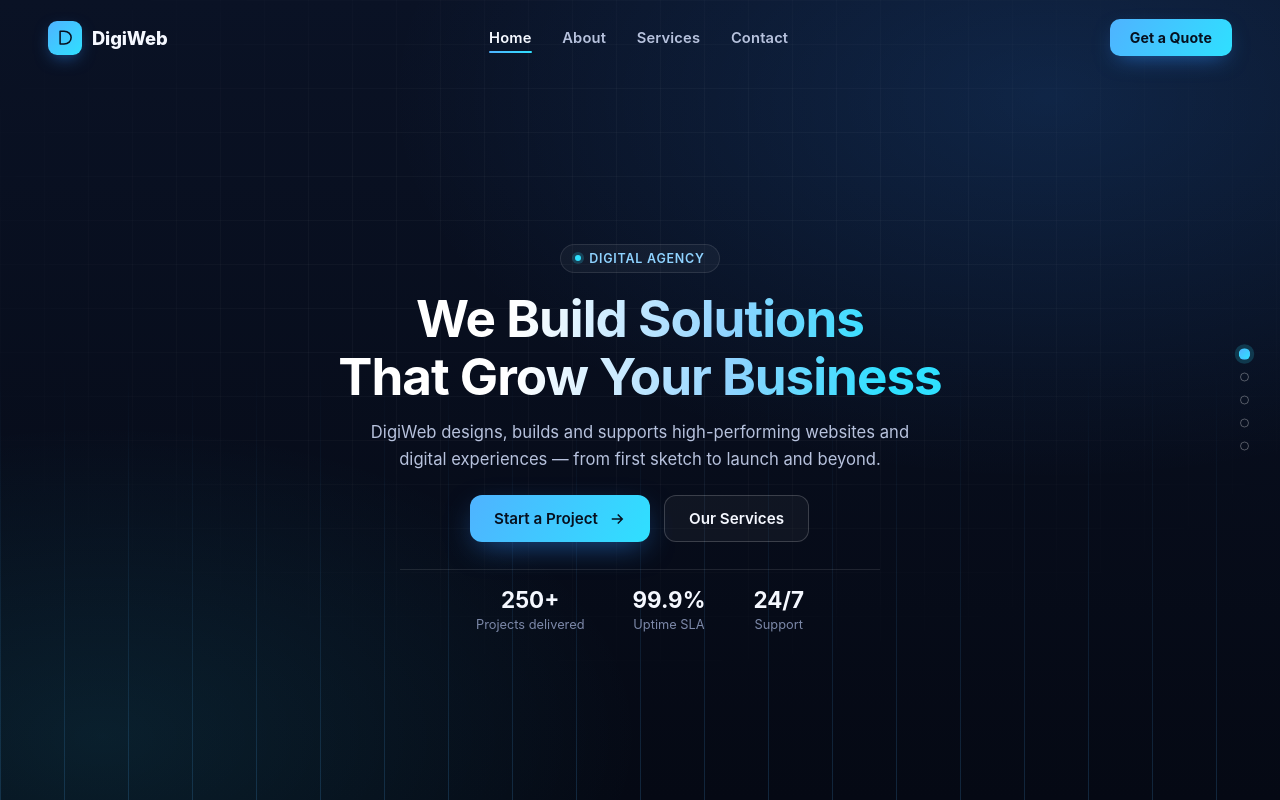
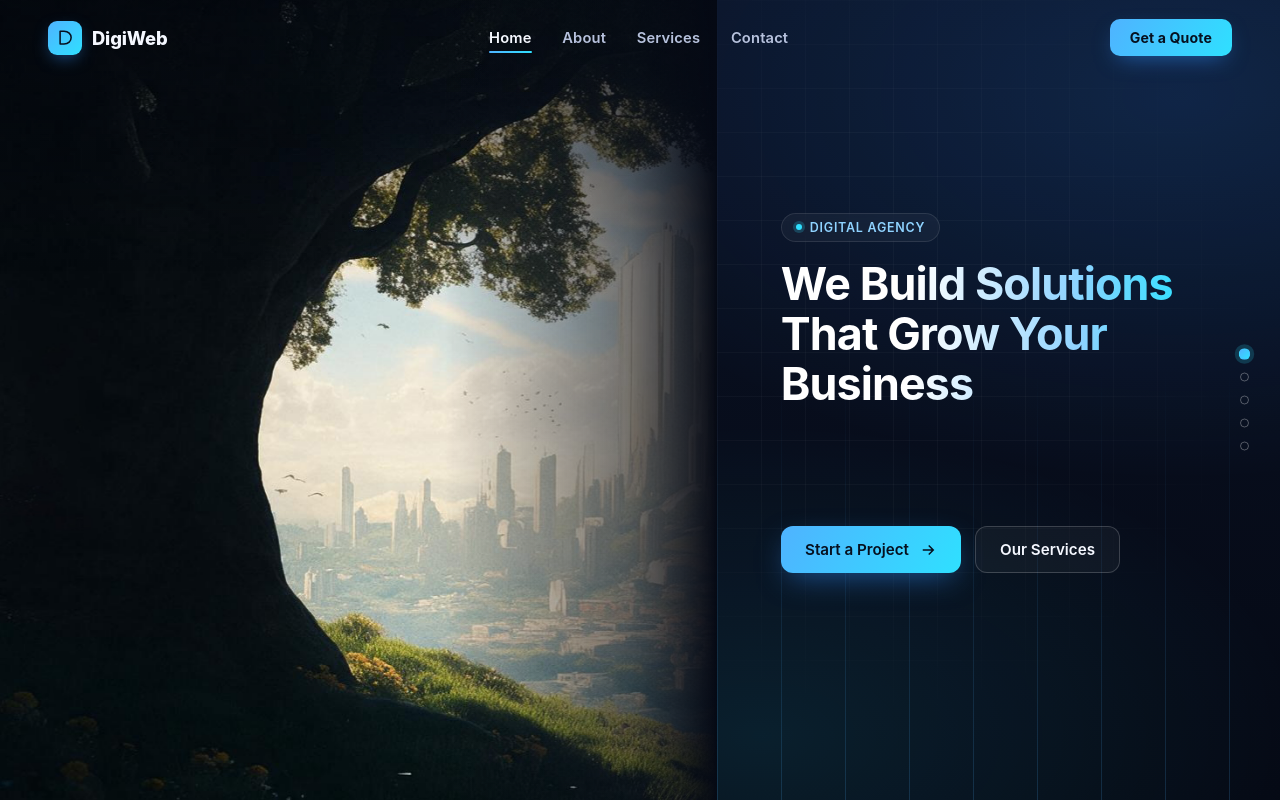
Before and after one commit to yousafbinkhalid-hash/DigiWeb, a React (Vite) app: page / in a window 1280 px wide. Built offline with nearby package versions, Linux system fonts and the light colour scheme.

Commit message:
Update content

```diff
--- a/src/components/HeroSection.css
+++ b/src/components/HeroSection.css
@@ -15,6 +15,7 @@
   --text-1: #b7c2dd;
   --text-2: #7c88a8;
   --nav-h: 76px;
+  --media-basis: 56%;
 
   position: relative;
   isolation: isolate;
@@ -29,18 +30,100 @@
      instead, since they're the two that do scroll internally. */
   touch-action: none;
   display: flex;
-  align-items: center;
-  background:
-    radial-gradient(1100px 640px at 82% 12%, rgba(47, 143, 255, 0.16), transparent 60%),
-    radial-gradient(900px 520px at 8% 92%, rgba(47, 224, 255, 0.1), transparent 60%),
-    linear-gradient(180deg, var(--bg-1) 0%, var(--bg-0) 100%);
+  align-items: stretch;
+  background: var(--bg-0);
   color: var(--text-0);
   font-family: "Inter", "Segoe UI", system-ui, -apple-system, sans-serif;
 }
 
 /* ---------------------------------------------------------------------- */
-/*  Ambient background: grid + rising particles + cursor glow             */
+/*  Photo half                                                            */
 /* ---------------------------------------------------------------------- */
+
+.hero__media {
+  position: relative;
+  flex: 0 0 var(--media-basis);
+  height: 100%;
+  overflow: hidden;
+  background: var(--bg-0);
+}
+
+.hero__media-inner {
+  position: absolute;
+  inset: -20px;
+  transform: translate3d(var(--tilt-x, 0px), var(--tilt-y, 0px), 0);
+  transition: transform 0.4s cubic-bezier(0.16, 1, 0.3, 1);
+  will-change: transform;
+}
+
+.hero__image {
+  width: 100%;
+  height: 100%;
+  object-fit: cover;
+  object-position: 30% 50%;
+  animation: mediaReveal 1.4s cubic-bezier(0.16, 1, 0.3, 1) both,
+    kenBurns 24s ease-in-out infinite alternate;
+  animation-delay: 0s, 1.4s;
+}
+
+/* Soft scrim near the top so the fixed, transparent navbar keeps reading
+   over busy sky/foliage regardless of scroll position. */
+.hero__media-top-fade {
+  position: absolute;
+  inset: 0 0 auto 0;
+  height: 34%;
+  background: linear-gradient(180deg, rgba(3, 6, 14, 0.55), transparent);
+  pointer-events: none;
+}
+
+/* Blends the photo's right edge into the dark panel instead of a hard
+   seam between the two halves. */
+.hero__media-fade {
+  position: absolute;
+  inset: 0;
+  background: linear-gradient(
+    90deg,
+    transparent 62%,
+    rgba(5, 9, 20, 0.55) 88%,
+    var(--bg-0) 100%
+  );
+  pointer-events: none;
+}
+
+/* Full-photo dark scrim, used only once the layout stacks on narrow
+   screens (see media query) so the headline stays legible sitting
+   directly on top of the image. */
+.hero__media-scrim {
+  position: absolute;
+  inset: 0;
+  opacity: 0;
+  background: linear-gradient(
+    0deg,
+    rgba(3, 6, 14, 0.92) 0%,
+    rgba(3, 6, 14, 0.62) 42%,
+    rgba(3, 6, 14, 0.15) 75%,
+    transparent 100%
+  );
+  pointer-events: none;
+}
+
+/* ---------------------------------------------------------------------- */
+/*  Dark panel half + ambient background: grid + rising particles + glow  */
+/* ---------------------------------------------------------------------- */
+
+.hero__panel {
+  position: relative;
+  isolation: isolate;
+  flex: 1 1 auto;
+  height: 100%;
+  display: flex;
+  align-items: center;
+  overflow: hidden;
+  background:
+    radial-gradient(1100px 640px at 82% 12%, rgba(47, 143, 255, 0.16), transparent 60%),
+    radial-gradient(900px 520px at 8% 92%, rgba(47, 224, 255, 0.1), transparent 60%),
+    linear-gradient(180deg, var(--bg-1) 0%, var(--bg-0) 100%);
+}
 
 .hero__grid {
   position: absolute;
@@ -50,8 +133,8 @@
     linear-gradient(rgba(255, 255, 255, 0.05) 1px, transparent 1px),
     linear-gradient(90deg, rgba(255, 255, 255, 0.05) 1px, transparent 1px);
   background-size: 44px 44px;
-  -webkit-mask-image: radial-gradient(ellipse 70% 60% at 50% 35%, #000 40%, transparent 85%);
-  mask-image: radial-gradient(ellipse 70% 60% at 50% 35%, #000 40%, transparent 85%);
+  -webkit-mask-image: radial-gradient(ellipse 80% 60% at 30% 40%, #000 40%, transparent 85%);
+  mask-image: radial-gradient(ellipse 80% 60% at 30% 40%, #000 40%, transparent 85%);
   opacity: 0.6;
 }
 
@@ -93,38 +176,30 @@
 }
 
 /* ---------------------------------------------------------------------- */
-/*  Layout — single centered column                                       */
+/*  Layout — content anchored to the left of the dark panel                */
 /* ---------------------------------------------------------------------- */
 
 .hero__inner {
-  /* A single vertical-padding variable drives both the top and bottom
-     padding (top additionally offsets the fixed navbar). Because both
-     sides always derive from the same value, the content stays exactly
-     centered in the visible area below the navbar at every breakpoint —
-     media queries below only ever need to override this one variable
-     instead of keeping two separate calc()s in sync. */
   --pad-y: clamp(16px, 3vh, 64px);
 
   position: relative;
   z-index: 2;
   width: 100%;
-  max-width: 860px;
+  max-width: 560px;
   max-height: 100%;
-  margin: 0 auto;
-  padding-left: clamp(20px, 4vw, 64px);
-  padding-right: clamp(20px, 4vw, 64px);
+  margin: 0;
+  padding-left: clamp(24px, 5vw, 64px);
+  padding-right: clamp(20px, 4vw, 48px);
   padding-bottom: var(--pad-y);
   padding-top: calc(var(--nav-h) + var(--pad-y));
   display: flex;
-  justify-content: center;
 }
 
 .hero__content {
   display: flex;
   flex-direction: column;
-  align-items: center;
-  text-align: center;
-  animation: fadeUp 0.8s cubic-bezier(0.16, 1, 0.3, 1) both;
+  align-items: flex-start;
+  text-align: left;
 }
 
 .hero__eyebrow {
@@ -141,6 +216,8 @@
   border: 1px solid var(--border);
   border-radius: 999px;
   backdrop-filter: blur(6px);
+  animation: fadeUp 0.7s cubic-bezier(0.16, 1, 0.3, 1) both;
+  animation-delay: 0.05s;
 }
 
 .hero__eyebrow-dot {
@@ -154,7 +231,7 @@
 
 .hero__headline {
   margin: clamp(10px, 2.2vh, 20px) 0 0;
-  font-size: clamp(1.8rem, 6.4vh, 3.8rem);
+  font-size: clamp(1.8rem, 5.6vh, 3.4rem);
   line-height: 1.12;
   font-weight: 700;
   letter-spacing: -0.02em;
@@ -166,22 +243,28 @@
   -webkit-background-clip: text;
   background-clip: text;
   color: transparent;
+  animation: fadeUp 0.8s cubic-bezier(0.16, 1, 0.3, 1) both;
+  animation-delay: calc(0.15s + var(--i, 0) * 0.1s);
 }
 
 .hero__subheadline {
-  margin: clamp(8px, 1.8vh, 20px) auto 0;
-  max-width: 56ch;
-  font-size: clamp(0.9rem, 1.3vw, 1.15rem);
+  margin: clamp(8px, 1.8vh, 20px) 0 0;
+  max-width: 46ch;
+  font-size: clamp(0.9rem, 1.3vw, 1.1rem);
   line-height: 1.6;
   color: var(--text-1);
+  animation: fadeUp 0.8s cubic-bezier(0.16, 1, 0.3, 1) both;
+  animation-delay: 0.4s;
 }
 
 .hero__ctas {
   display: flex;
   flex-wrap: wrap;
-  justify-content: center;
+  justify-content: flex-start;
   gap: 14px;
   margin-top: clamp(16px, 2.8vh, 32px);
+  animation: fadeUp 0.8s cubic-bezier(0.16, 1, 0.3, 1) both;
+  animation-delay: 0.5s;
 }
 
 .hero__btn {
@@ -233,19 +316,21 @@
 
 .hero__stats {
   display: flex;
-  justify-content: center;
-  gap: clamp(20px, 4vw, 48px);
+  justify-content: flex-start;
+  gap: clamp(20px, 4vw, 40px);
   margin-top: clamp(18px, 3.4vh, 48px);
   padding-top: clamp(14px, 2vh, 28px);
   border-top: 1px solid var(--border);
   width: 100%;
   max-width: 480px;
+  animation: fadeUp 0.8s cubic-bezier(0.16, 1, 0.3, 1) both;
+  animation-delay: 0.6s;
 }
 
 .hero__stat {
   display: flex;
   flex-direction: column;
-  align-items: center;
+  align-items: flex-start;
   gap: 4px;
 }
 
@@ -267,6 +352,16 @@
 @keyframes fadeUp {
   from { opacity: 0; transform: translateY(18px); }
   to { opacity: 1; transform: translateY(0); }
+}
+
+@keyframes mediaReveal {
+  from { opacity: 0; transform: scale(1.12); }
+  to { opacity: 1; transform: scale(1.06); }
+}
+
+@keyframes kenBurns {
+  from { transform: scale(1.06) translate3d(0, 0, 0); }
+  to { transform: scale(1.14) translate3d(-1%, -1%, 0); }
 }
 
 @keyframes pulseDot {
@@ -292,11 +387,45 @@
   }
 }
 
-@media (max-width: 640px) {
+/* Below this width the split layout gets cramped — the photo collapses
+   into a full-bleed background with a dark scrim, and the copy sits
+   directly on top of it instead of in its own panel. */
+@media (max-width: 780px) {
+  .hero {
+    display: block;
+  }
+
+  .hero__media {
+    position: absolute;
+    inset: 0;
+    flex-basis: auto;
+  }
+
+  .hero__media-fade {
+    display: none;
+  }
+
+  .hero__media-scrim {
+    opacity: 1;
+  }
+
+  .hero__panel {
+    position: relative;
+    z-index: 1;
+    height: 100%;
+    background: none;
+  }
+
+  .hero__grid,
+  .hero__particles {
+    display: none;
+  }
+
   .hero__inner {
-    --pad-y: clamp(12px, 2.6vh, 20px);
+    max-width: 620px;
     padding-left: 20px;
     padding-right: 20px;
+    --pad-y: clamp(12px, 2.6vh, 20px);
   }
 
   .hero__headline {
--- a/src/components/HeroSection.jsx
+++ b/src/components/HeroSection.jsx
@@ -1,4 +1,5 @@
 import { useCallback, useEffect, useRef } from "react";
+import heroImage from "../assets/hero-tree-city.jpg";
 import "./HeroSection.css";
 
 /**
@@ -19,27 +20,53 @@ export default function HeroSection({
   secondaryCta = { label: "Our Services", href: "#services" },
 }) {
   const sectionRef = useRef(null);
+  const panelRef = useRef(null);
   const glowRef = useRef(null);
+  const mediaInnerRef = useRef(null);
   const rafRef = useRef(null);
 
+  // Two lightweight, related effects share one rAF-throttled listener:
+  //  - the panel gets a cursor-follow glow (kept relative to the panel's
+  //    own rect so the highlight tracks the dark half only), and
+  //  - the photo drifts a few px opposite the cursor for a subtle
+  //    parallax "depth" cue, independent of the CSS Ken Burns zoom that's
+  //    already animating the image's scale.
   const handlePointerMove = useCallback((e) => {
-    const node = sectionRef.current;
+    const section = sectionRef.current;
+    const panel = panelRef.current;
     const glow = glowRef.current;
-    if (!node || !glow) return;
-    const rect = node.getBoundingClientRect();
-    const x = e.clientX - rect.left;
-    const y = e.clientY - rect.top;
+    const mediaInner = mediaInnerRef.current;
+    if (!section) return;
+
+    const sectionRect = section.getBoundingClientRect();
+    const cx = e.clientX - sectionRect.left;
+    const cy = e.clientY - sectionRect.top;
 
     if (rafRef.current) cancelAnimationFrame(rafRef.current);
     rafRef.current = requestAnimationFrame(() => {
-      glow.style.setProperty("--glow-x", `${x}px`);
-      glow.style.setProperty("--glow-y", `${y}px`);
+      if (panel && glow) {
+        const panelRect = panel.getBoundingClientRect();
+        const gx = e.clientX - panelRect.left;
+        const gy = e.clientY - panelRect.top;
+        glow.style.setProperty("--glow-x", `${gx}px`);
+        glow.style.setProperty("--glow-y", `${gy}px`);
         glow.style.opacity = "1";
+      }
+      if (mediaInner) {
+        const nx = cx / sectionRect.width - 0.5;
+        const ny = cy / sectionRect.height - 0.5;
+        mediaInner.style.setProperty("--tilt-x", `${(-nx * 16).toFixed(2)}px`);
+        mediaInner.style.setProperty("--tilt-y", `${(-ny * 10).toFixed(2)}px`);
+      }
     });
   }, []);
 
   const handlePointerLeave = useCallback(() => {
     if (glowRef.current) glowRef.current.style.opacity = "0";
+    if (mediaInnerRef.current) {
+      mediaInnerRef.current.style.setProperty("--tilt-x", "0px");
+      mediaInnerRef.current.style.setProperty("--tilt-y", "0px");
+    }
   }, []);
 
   useEffect(() => () => rafRef.current && cancelAnimationFrame(rafRef.current), []);
@@ -52,7 +79,18 @@ export default function HeroSection({
       onMouseMove={handlePointerMove}
       onMouseLeave={handlePointerLeave}
     >
-      {/* ambient background layers */}
+      {/* Photo half — silhouetted tree framing a distant skyline */}
+      <div className="hero__media">
+        <div ref={mediaInnerRef} className="hero__media-inner">
+          <img className="hero__image" src={heroImage} alt="A tree overlooking a distant city skyline at dawn" />
+        </div>
+        <div className="hero__media-top-fade" aria-hidden="true" />
+        <div className="hero__media-fade" aria-hidden="true" />
+        <div className="hero__media-scrim" aria-hidden="true" />
+      </div>
+
+      {/* Dark panel half — headline, copy, CTAs */}
+      <div ref={panelRef} className="hero__panel">
         <div className="hero__grid" aria-hidden="true" />
         <div className="hero__particles" aria-hidden="true" />
         <div ref={glowRef} className="hero__glow" aria-hidden="true" />
@@ -66,7 +104,7 @@ export default function HeroSection({
 
             <h1 className="hero__headline">
               {headline.split("\n").map((line, i) => (
-              <span className="hero__headline-line" key={i}>
+                <span className="hero__headline-line" style={{ "--i": i }} key={i}>
                   {line}
                 </span>
               ))}
@@ -114,6 +152,7 @@ export default function HeroSection({
             </div>
           </div>
         </div>
+      </div>
     </section>
   );
 }
```
Also changed, not shown: src/assets/hero-tree-city.jpg (added). Lines whose indentation alone changed are shown as unchanged.
